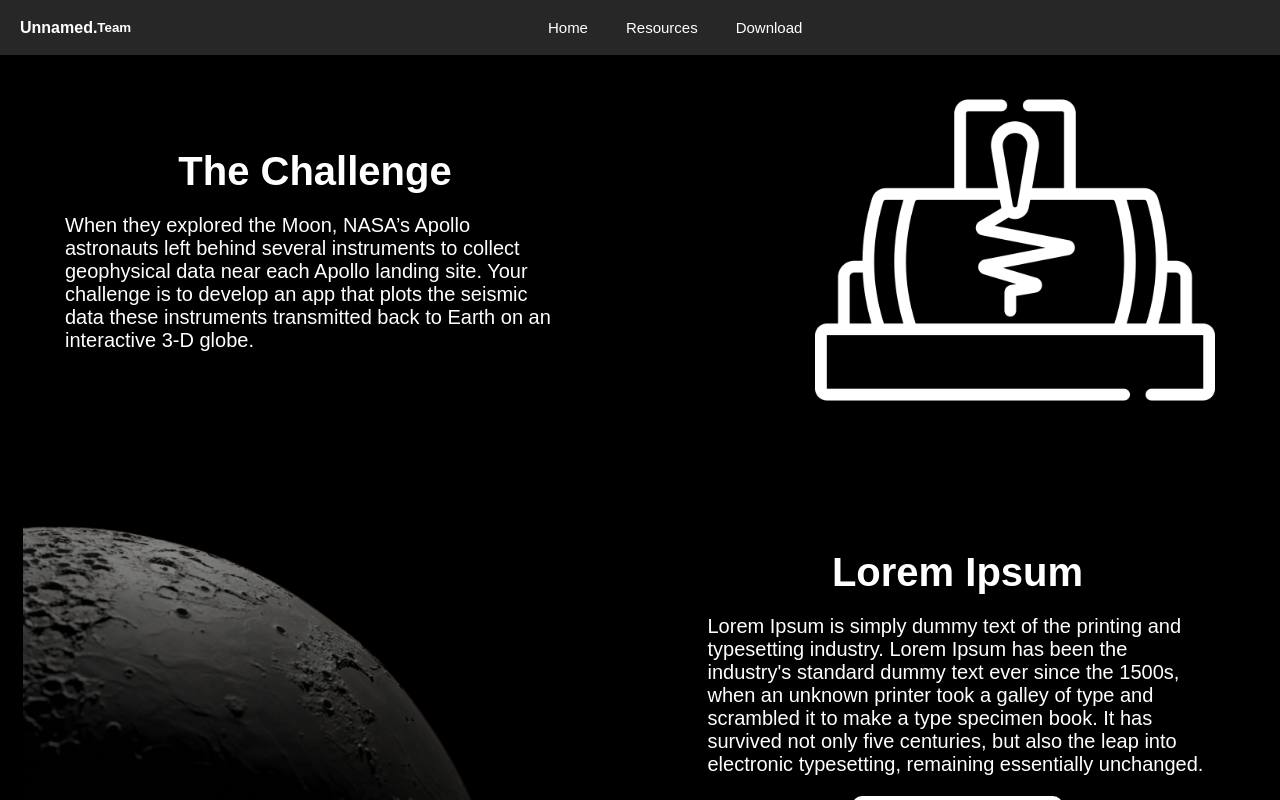
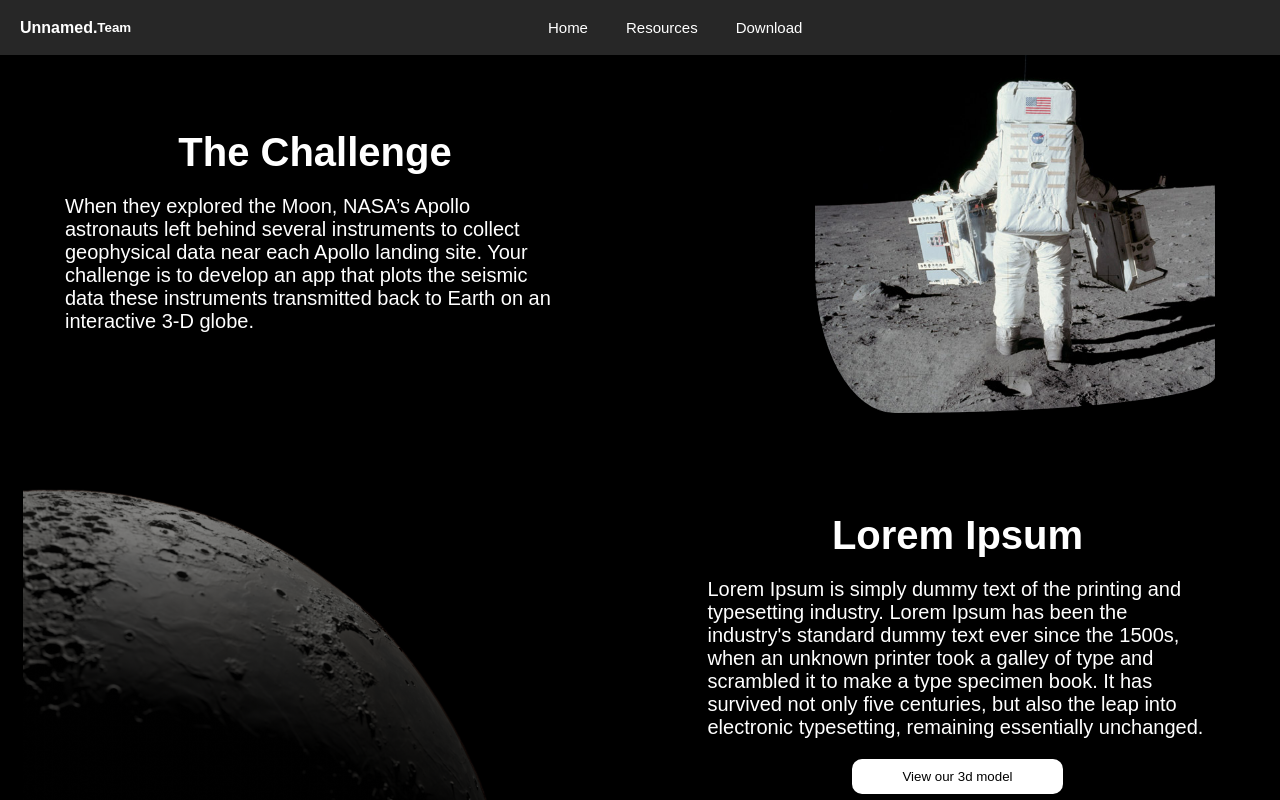
Before and after one commit to unnamedNasaSpaceApps/Moonquake-web, a React (Create React App) app: page /resources in a window 1280 px wide. Shown: the top 800 px of the page. Built offline with nearby package versions, Linux system fonts and the light colour scheme.

Commit message:
modificacion de imagen en resources

```diff
--- a/src/components/Resources/Resources.css
+++ b/src/components/Resources/Resources.css
@@ -84,6 +84,10 @@ body{
     margin-right: 20rem;
 }
 
+.block1 img{
+    border-radius: 80% 20% / 10% 40%;
+}
+
 /* Arriba | Derecha | Abajo | Izquierda */
 
 @media (max-width: 1230px){
```
Also changed, not shown: src/components/Resources/img/sismo.png.
